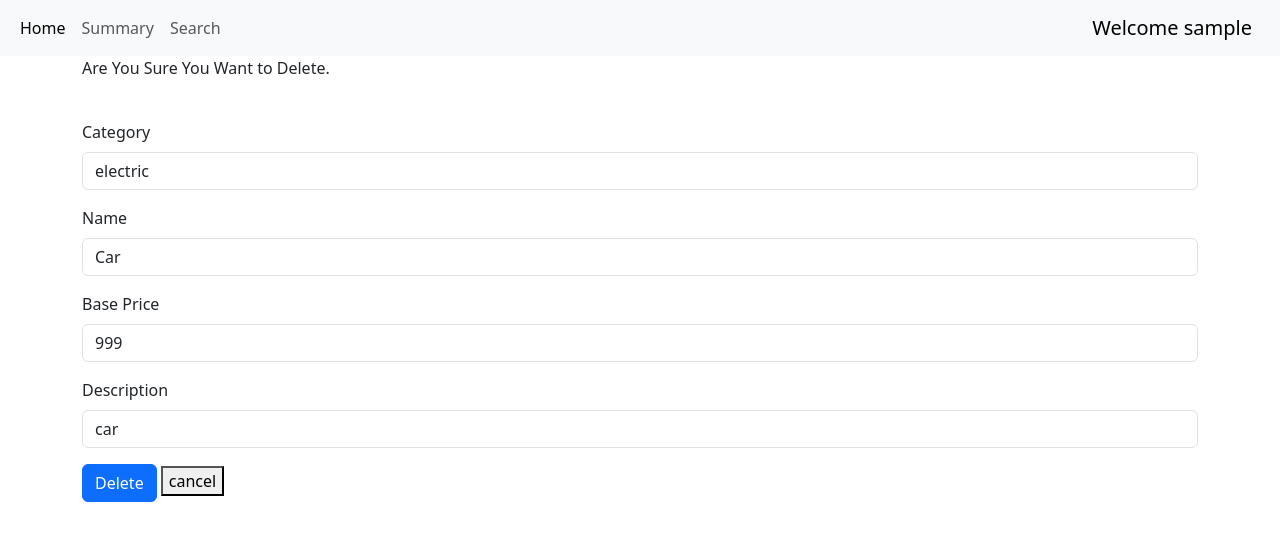
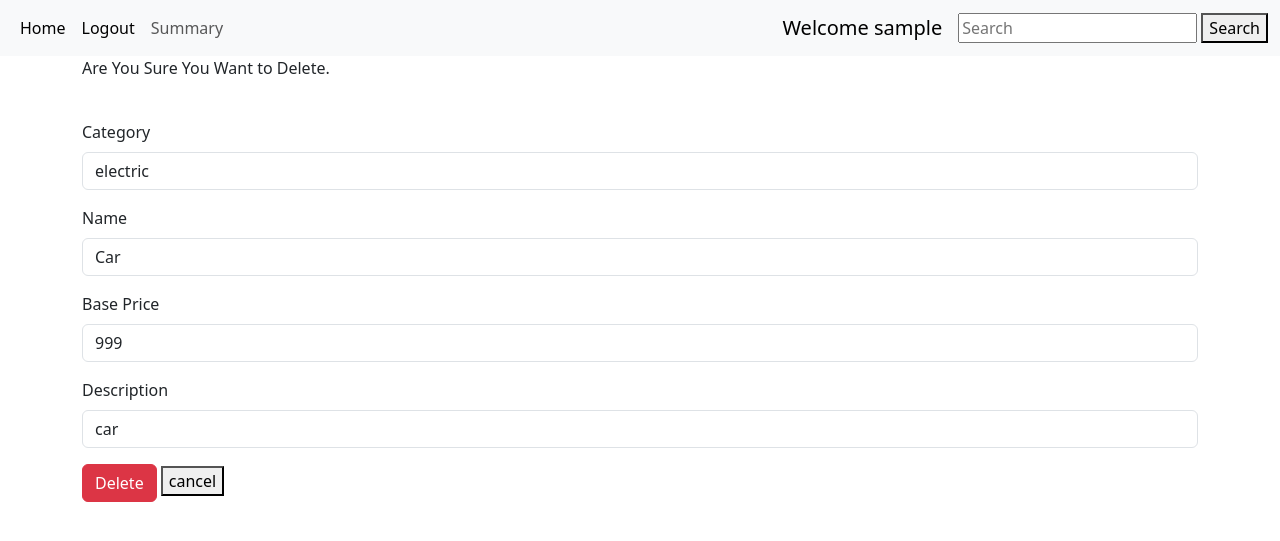
Before and after one commit to AAYUMAHE/Mad1-Project, a Flask app: a page that uses templates/navbar.html in a window 1280 px wide. Shown: the top 541 px of the page. Run offline with Flask 3, Linux system fonts and the light colour scheme.

Commit message:
2nd push

```diff
--- a/routes.py
+++ b/routes.py
@@ -9,17 +9,29 @@ from models import *
 #services import
 def get_service():
     services = Services.query.all()  #it will give a list of all services available, like S1,S2...
-    return services
+    return services  #give list
 
 # category import
 def get_category():
     categories = Category.query.all()
-    return categories
+    return categories  #give list
 
 #services by id.
 def get_service_by_id(service_id):
     service = Services.query.filter_by(id=service_id).first()   #give 1st ele of list services. in which id matched.
     return service
+
+#functions for search
+def search_by_service_name(service_name):
+    by_services = Services.query.filter(Services.name.ilike(f"%{service_name}%")).all()
+    return by_services  #return a list as .all
+def search_by_service_description(service_description):
+    by_services_description = Services.query.filter(Services.description.ilike(f"%{service_description}%")).all()
+    return by_services_description
+def search_by_category(category_name):
+    by_category = Category.query.filter(Category.name.ilike(f"%{category_name}%")).all()
+    return by_category  #return a list as .all
+
 
 # services = get_service()[0].name    it will only work if services are there if no services are it will throgh out of range error.
 # print(services)
@@ -61,7 +73,7 @@ def login():
         pwd = request.form.get('password')
         usr = User.query.filter_by(email = uname , password = pwd ).first()
         if usr  and usr.role == 0:
-            return redirect(url_for('admin_dashboard',user=uname,services=get_service() ))
+            return redirect(url_for('admin_dashboard',user=uname))
             # return render_template("admin.html",user=uname,services=get_service())
               #it will redirect to new route . #router func or jinja var in admin.html
         elif usr and usr.role == 1:
@@ -118,18 +130,21 @@ def edit_service(id,user):
     service = get_service_by_id(id)
     if request.method == 'POST':
         category = request.form.get('category')   #string
-        print(category)
+
         name = request.form.get('name')
         base_price = request.form.get('base_price')
         description = request.form.get('description')
         c_id = Category.query.filter_by(name=category).first()
         #cid.id means id for category name
-        service.c_id = c_id.id
-        service.name = name
-        service.base_price = base_price
-        service.description = description
-        db.session.commit()
-        return redirect(url_for(admin_dashboard(user=user)))
+        if c_id:
+            service.c_id = c_id.id
+            service.name = name
+            service.base_price = base_price
+            service.description = description
+            db.session.commit()
+            return redirect(url_for('admin_dashboard',user=user))
+
+        return render_template('edit_service.html',service=service,user=user,categories=get_category(),msg='Category Not Found')
 
     return render_template('edit_service.html',service=service,user=user,categories = get_category())
 
@@ -139,9 +154,27 @@ def edit_service(id,user):
 def delete_service(id,user):
     service = get_service_by_id(id)
     if request.method == 'POST':
-
         db.session.delete(service)
         db.session.commit()
-        return redirect(url_for(admin_dashboard(user=user,msg='Service deleted Successfully')))
+        return redirect(url_for('admin_dashboard',user=user))
     return render_template('delete_service.html',service=service,user=user)
 #here category render is not req as we are deleting.
+
+
+    #search fuctionality on services on admin dashboard.
+@app.route('/search/<user>' , methods = ['GET','POST'])
+def search(user):
+    if request.method == 'POST':
+        # print("POST request received")
+        search_txt = request.form.get('search_txt')
+        by_services = search_by_service_name(search_txt)   #return a list of objects.
+        by_services_description = search_by_service_description(search_txt)   #return a list of objects.
+        if by_services:
+            return render_template('admin.html',user=user,services = by_services)
+        elif by_services_description:
+            return render_template('admin.html',user=user,services = by_services_description)
+        else:
+            return render_template('admin.html',user=user, msg='No Service Found')
+
+    # print("GET request received")
+    return redirect(url_for('admin_dashboard',user = user))
--- a/templates/delete_service.html
+++ b/templates/delete_service.html
@@ -14,25 +14,25 @@
 Are You Sure You Want to Delete.
 
 
-<form  style="margin-top:40px;"  action="/edit_service/{{service.id}}/{{user}}" method="POST">
+<form  style="margin-top:40px;"  action="/delete_service/{{service.id}}/{{user}}" method="POST">
   <div class="mb-3">
     <label for="name" class="form-label">Category</label>
-    <input type="text" class="form-control" name="name" id="name" value={{service.category.name}} required>
+    <input type="text" class="form-control" name="name" id="name" value={{service.category.name}} readonly required>
   </div>
   <div class="mb-3">
     <label for="name" class="form-label">Name</label>
-    <input type="text" class="form-control" name="name" id="name" value={{service.name}} required>
+    <input type="text" class="form-control" name="name" id="name" value={{service.name}} readonly required>
   </div>
   <div class="mb-3">
     <label for="base_price" class="form-label">Base Price</label>
-    <input type="number" class="form-control" name="base_price" value={{service.base_price}} id="base_price" required>
+    <input type="number" class="form-control" name="base_price" value={{service.base_price}} id="base_price" readonly required>
   </div>
   <div class="mb-3">
 
     <label class="form-label" for="description">Description</label>
-    <input type="text"  class="form-control" name="description" id="description" value={{service.description}} required>
+    <input type="text"  class="form-control" name="description" id="description" value={{service.description}} readonly required>
   </div>
-  <button type="submit" class="btn btn-primary">Delete</button>
+  <button type="submit" class="btn btn-danger">Delete</button>
 
   <a href="/admin/{{user}}"><button type="button">cancel</button></a>
 </form>
--- a/templates/edit_service.html
+++ b/templates/edit_service.html
@@ -20,8 +20,9 @@
  <!-- idea is he is able to change the categoris also , and we set value in option tag , but by default option value is ours  -->
 
     {% for category in categories %}
-    <option value={{service.category.id}}>{{category.name}}</option>
+    <option value={{service.category.name}}>Id-{{category.id}}  {{category.name}}</option>
     {% endfor %}
+    <!-- if i used service.category.id it throws error of none type , bcz id and name are diff  -->
 
   </select>
   </div>
--- a/templates/navbar.html
+++ b/templates/navbar.html
@@ -9,15 +9,29 @@
           <a class="nav-link active" aria-current="page" href="#">Home</a>
         </li>
         <li class="nav-item">
+          <a class="nav-link active" aria-current="page" href="/">Logout</a>
+        </li>
+        <li class="nav-item">
           <a class="nav-link" href="#">Summary</a>
         </li>
-        <li class="nav-item">
-          <a class="nav-link" href="#">Search</a>
-        </li>
+
       </ul>
+
+
       <a class="navbar-brand" href="#">Welcome {{user}}</a>
     </div>
+    <!-- action = # means action is performed on the same page instead of another page ,like we want to search on admin page so it is searching on admin page only , if we define any other it have to be available on that page -->
+    <form action="/search/{{user}}" class="form-inline my-2 my-lg-0" method="POST">
+      <input class="mr-sm-2" type="search" name="search_txt" placeholder="Search">
+      <!-- <button class="btn btn-outline-success my-2 my-sm-0"   type="submit">Search</button> -->
+      <button type="submit">Search</button>
+      <!-- we only need to submit i.e post request so button only , is we want to redirect then anchore <a href=""></a> -->
+    </form>
+
+
   </div>
 </nav>
 
+
+
 {% endblock %}
```
Also changed, not shown: instance/db.sqlite3.
